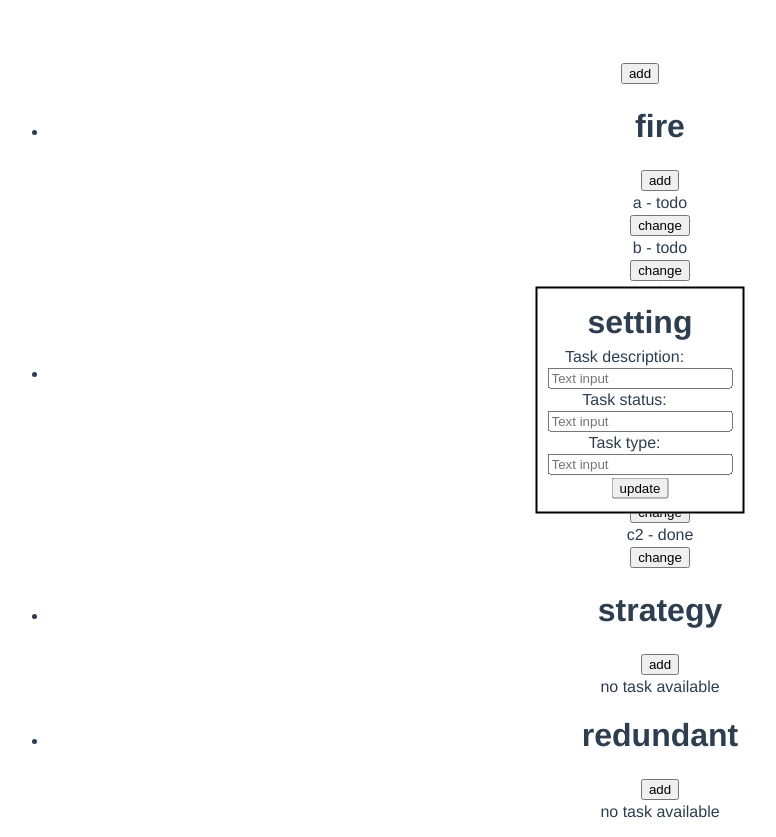
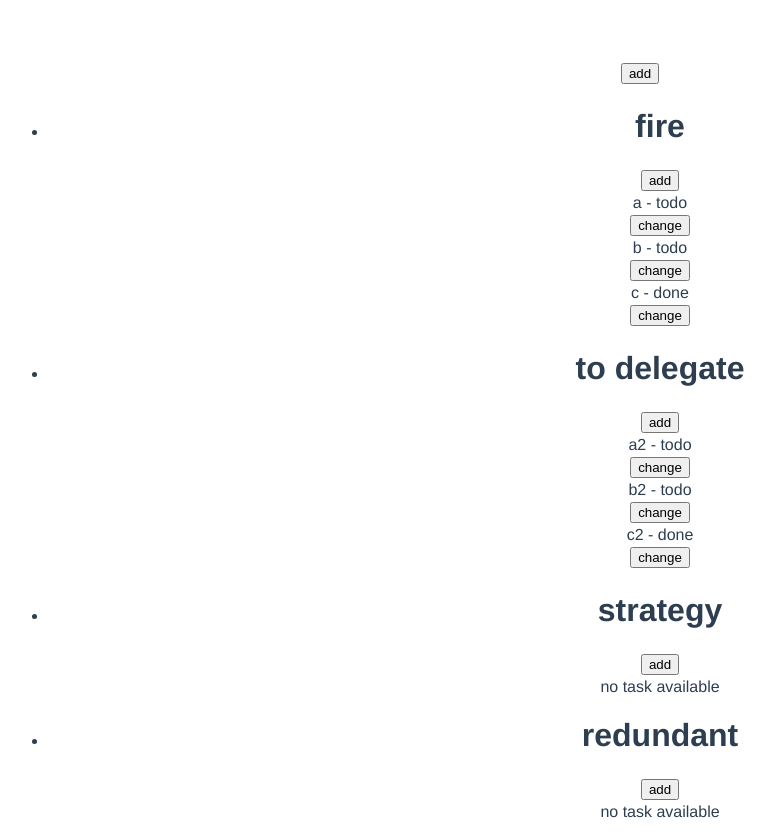
Before and after one commit to elzp/eisenhower-matrix-tool-in-vue, a Vue app: page / in a window 1280 px wide. Shown: the whole page, without its empty margins (0-776 px from the left). Built offline with nearby package versions, Linux system fonts and the light colour scheme.

Commit message:
Add setting's visibility and buttonName prop

```diff
--- a/src/App.vue
+++ b/src/App.vue
@@ -5,7 +5,9 @@
       <SectionOfMatrix :data="item" />
     </li>
   </ul>
-  <TaskSettings />
+  <div v-if="visibility">
+    <TaskSettings :buttonName="buttonName" />
+  </div>
 </template>
 
 <script>
@@ -22,6 +24,8 @@ export default {
   },
   data() {
     return {
+      visibility: false,
+      buttonName: "add",
       tasksData: [
         {
           name: "fire",
--- a/src/components/TaskSettings.vue
+++ b/src/components/TaskSettings.vue
@@ -13,7 +13,7 @@
       <div class="description">Task type:</div>
       <input v-model="form.type" type="text" placeholder="Text input" />
     </div>
-    <FunctionalButton :type="'update'" />
+    <FunctionalButton :type="buttonName" />
   </div>
 </template>
 
@@ -23,7 +23,9 @@ import FunctionalButton from "./FunctionalButton.vue";
 export default {
   name: "TaskSettings",
   components: { FunctionalButton },
-  props: {},
+  props: {
+    buttonName: String,
+  },
   data() {
     return {
       form: {
```
